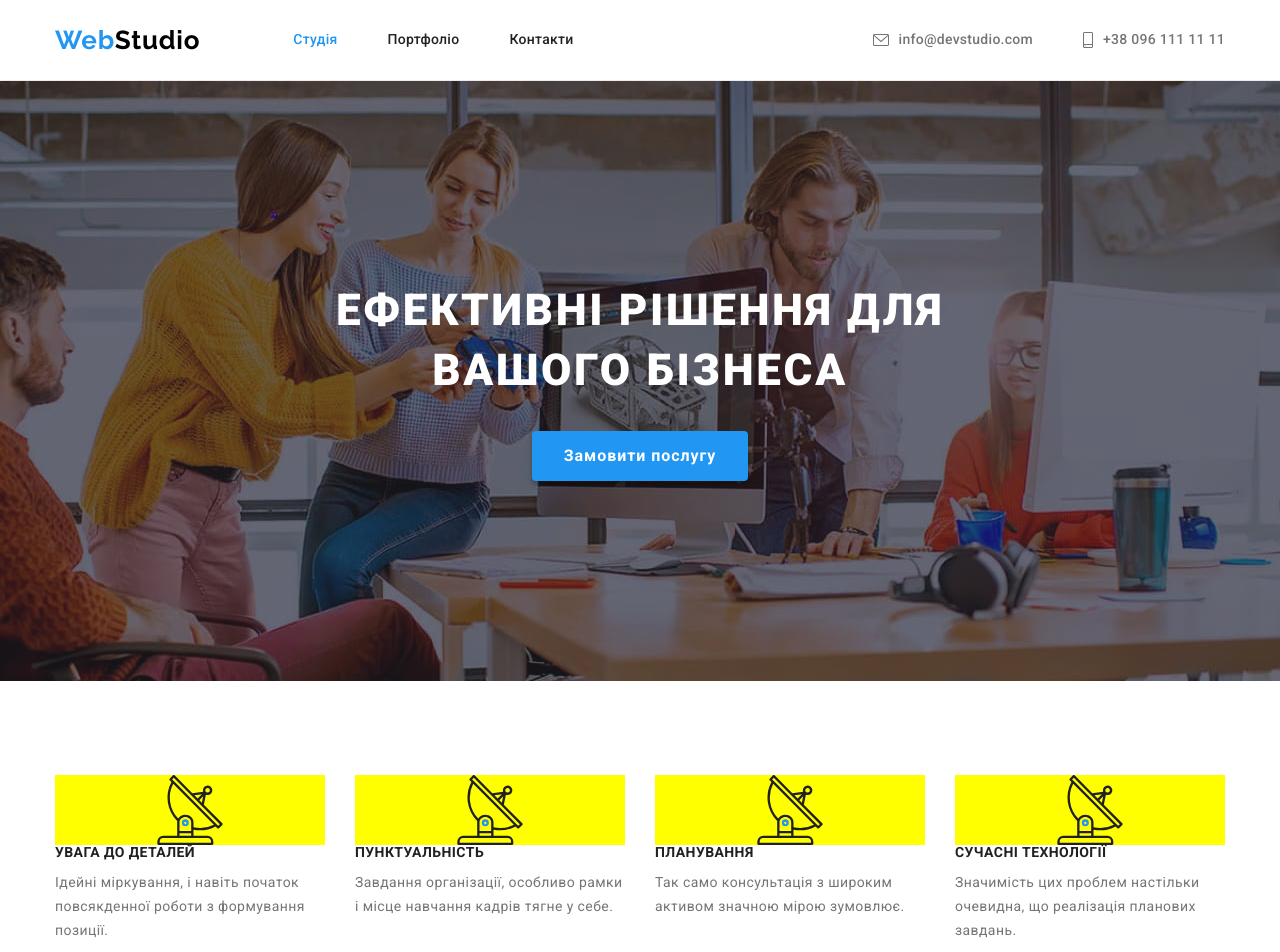
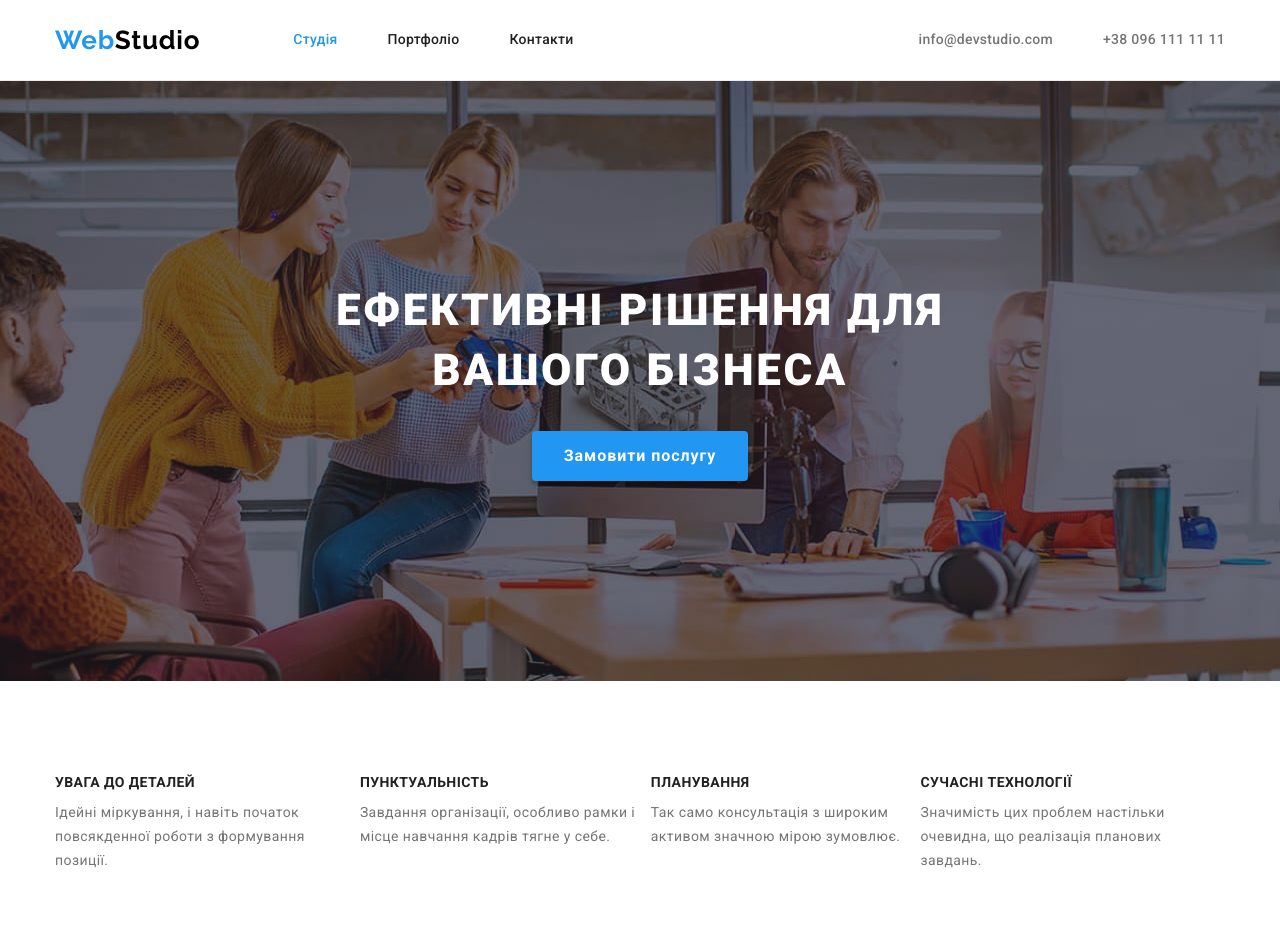
Before and after one commit to Vitalii-Prokopenko/goit-markup-hw-04, a plain HTML site: page index.html in a window 1280 px wide. Shown: the top 952 px of the page. Drawn offline with nearby package versions, Linux system fonts and the light colour scheme.

Commit message:
icons in header temporarily disabled

```diff
--- a/css/styles.css
+++ b/css/styles.css
@@ -189,7 +189,7 @@ section.features {
 
 }
 
-.email,
+/* .email,
 .phone {
 display: inline-flex;
   align-items: center;
@@ -212,7 +212,7 @@ margin-right: 10px;
 background-image: url(../images/icons-contacts/smartphone.svg);
 background-size: contain;
 
-}
+} */
 
 
 
@@ -305,7 +305,7 @@ header {
   margin-right: 0;
 }
 
-.features-list-item::before {
+/* .features-list-item::before {
   content: '';
   display: block;
   height: 70px;
@@ -318,7 +318,7 @@ header {
 
 
 
-}
+} */
 
 .feature-headings {
   margin-bottom: 10px;
@@ -336,8 +336,6 @@ header {
   line-height: 1.71;
   letter-spacing: 0.03em;
 }
-
-.
 
 
 /* What do we do section */
--- a/index.html
+++ b/index.html
@@ -41,11 +41,11 @@
         </nav>
         <!-- email, telephone -->
         <ul class="contacts-in-header">
-          <li class="email-li">
-            <a class="email" href="mailto:info@devstudio.com">info@devstudio.com</a>
+          <li>
+            <a href="mailto:info@devstudio.com">info@devstudio.com</a>
           </li>
           <li>
-            <a class="phone" href="tel:+380961111111">+38 096 111 11 11</a>
+            <a href="tel:+380961111111">+38 096 111 11 11</a>
           </li>
         </ul>
       </div>
@@ -64,25 +64,25 @@
         <div class="container">
           <h2 class="visually-hidden">Особоливості</h2>
           <ul class="features-list">
-            <li class="features-list-item">
+            <li>
               <h3 class="feature-headings">Увага до деталей</h3>
               <p class="feature-description">
                 Ідейні міркування, і навіть початок повсякденної роботи з формування позиції.
               </p>
             </li>
-            <li class="features-list-item">
+            <li>
               <h3 class="feature-headings">Пунктуальність</h3>
               <p class="feature-description">
                 Завдання організації, особливо рамки і місце навчання кадрів тягне у себе.
               </p>
             </li>
-            <li class="features-list-item">
+            <li>
               <h3 class="feature-headings">Планування</h3>
               <p class="feature-description">
                 Так само консультація з широким активом значною мірою зумовлює.
               </p>
             </li>
-            <li class="features-list-item">
+            <li>
               <h3 class="feature-headings">Сучасні технології</h3>
               <p class="feature-description">
                 Значимість цих проблем настільки очевидна, що реалізація планових завдань.
```
